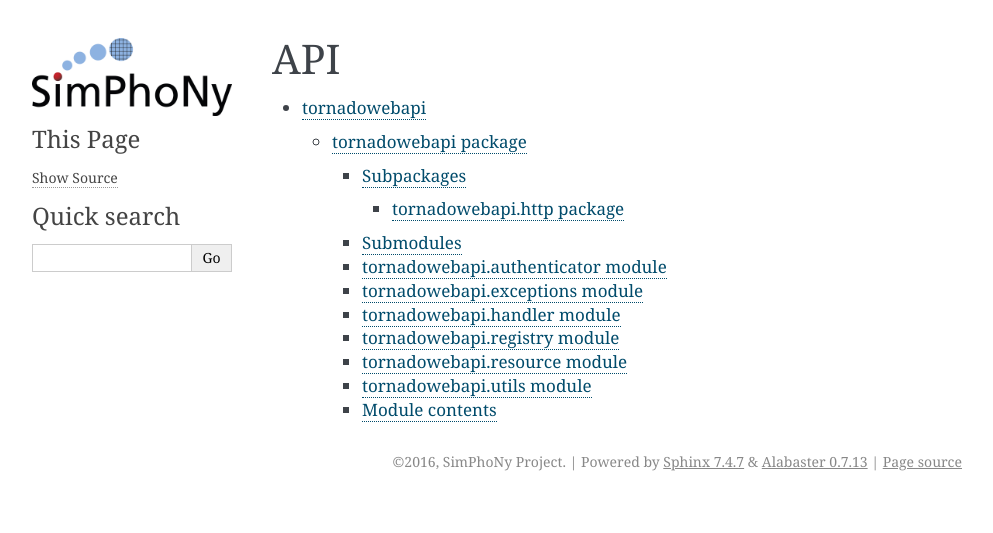
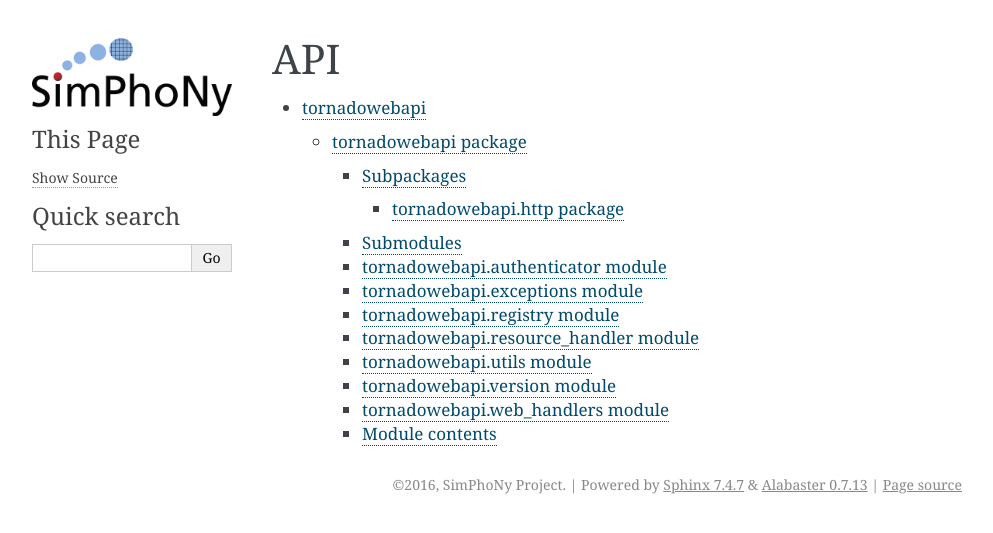
Before and after one commit to simphony/tornado-crud, a Sphinx documentation site: the page built from doc/source/api.rst, in a window 1280 px wide. Shown: the top 533 px of the page, without its empty margins (148-1141 px from the left). Built offline with Sphinx 7.4.7, drawn with Linux system fonts in a browser that asks for light colours; the version number is read from the project's files by our own code; some of the changed lines change nothing that is shown.

Commit message:
Fixed documentation

```diff
--- a/doc/source/api/tornadowebapi.rst
+++ b/doc/source/api/tornadowebapi.rst
@@ -27,14 +27,6 @@ tornadowebapi.exceptions module
     :undoc-members:
     :show-inheritance:
 
-tornadowebapi.handler module
-----------------------------
-
-.. automodule:: tornadowebapi.handler
-    :members:
-    :undoc-members:
-    :show-inheritance:
-
 tornadowebapi.registry module
 -----------------------------
 
@@ -43,10 +35,10 @@ tornadowebapi.registry module
     :undoc-members:
     :show-inheritance:
 
-tornadowebapi.resource module
------------------------------
+tornadowebapi.resource_handler module
+-------------------------------------
 
-.. automodule:: tornadowebapi.resource
+.. automodule:: tornadowebapi.resource_handler
     :members:
     :undoc-members:
     :show-inheritance:
@@ -59,6 +51,22 @@ tornadowebapi.utils module
     :undoc-members:
     :show-inheritance:
 
+tornadowebapi.version module
+----------------------------
+
+.. automodule:: tornadowebapi.version
+    :members:
+    :undoc-members:
+    :show-inheritance:
+
+tornadowebapi.web_handlers module
+---------------------------------
+
+.. automodule:: tornadowebapi.web_handlers
+    :members:
+    :undoc-members:
+    :show-inheritance:
+
 
 Module contents
 ---------------
```
